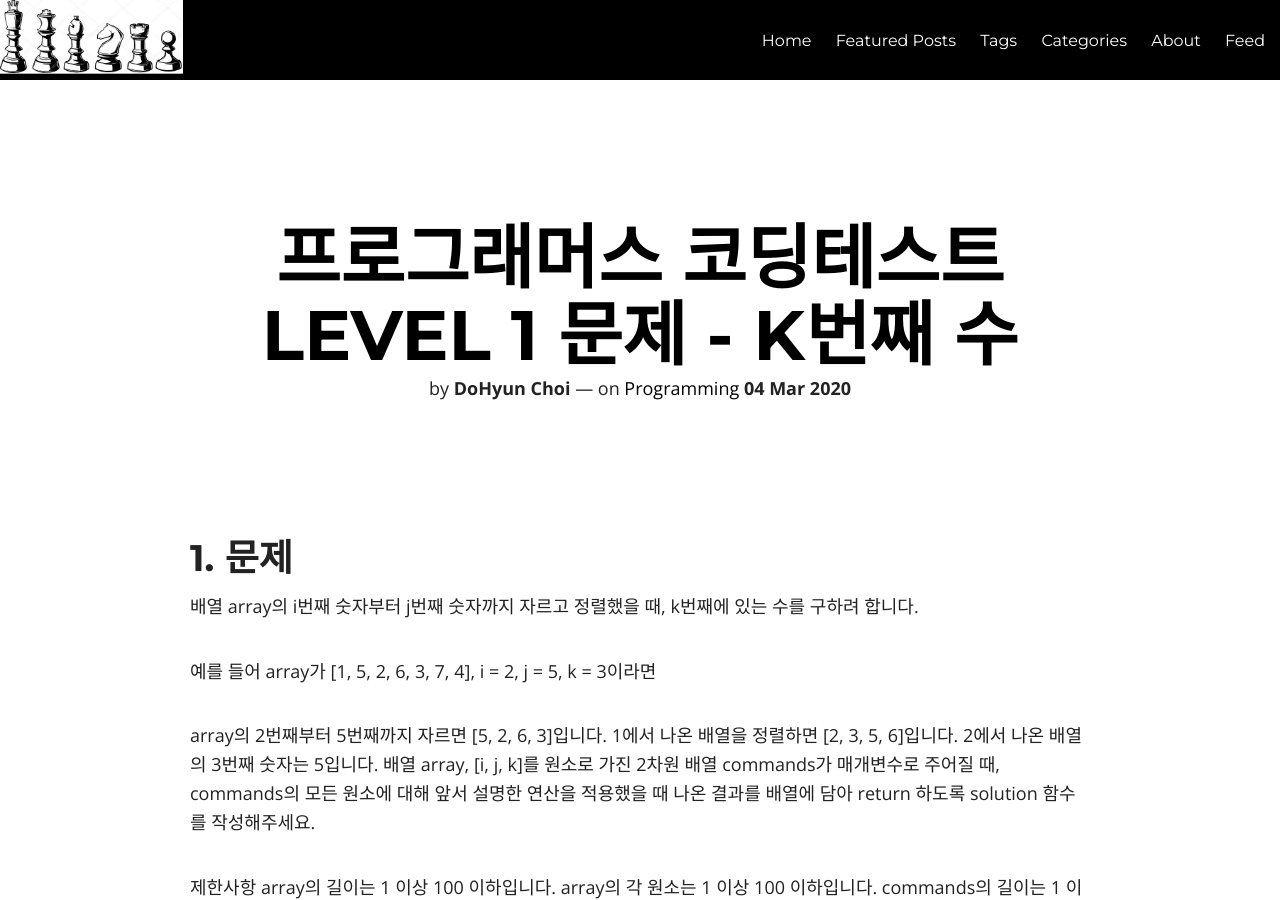
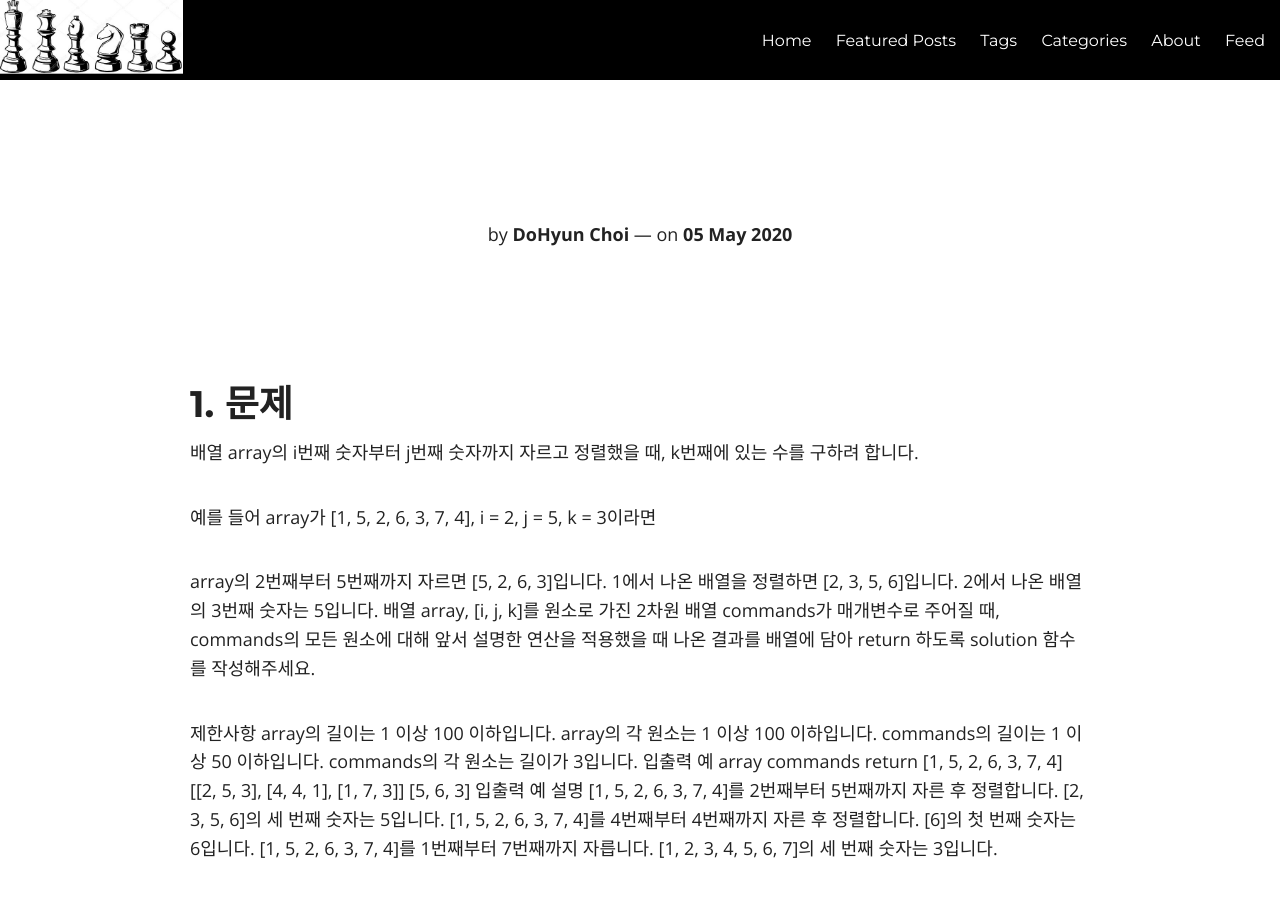
Before and after one commit to DoHyunChoi/dohyunchoi.github.io, a Jekyll site: the page built from _posts/2020-03-04-K번째 수.markdown, in a window 1280 px wide and 900 px high. Built offline with Jekyll 4.4.1, drawn with Linux system fonts in a browser that asks for light colours; nearby versions of some CDN libraries; our own code applies the rules of GitHub Pages for plain Markdown files; comment, search, counter and statistics services are not loaded.

Commit message:
Update 2020-03-04-K번째 수.markdown

```diff
--- a/_posts/2020-03-04-K번째 수.markdown
+++ b/_posts/2020-03-04-K번째 수.markdown
@@ -1,7 +1,6 @@
 ---
 layout: post
-title: "프로그래머스 코딩테스트 Level 1 문제 - K번째 수"
-
+title: "프로그래머스 코딩테스트 Level 1 문제 "-"" K번째 수"
 description:
 headline:
 modified: 2020-03-04
```
